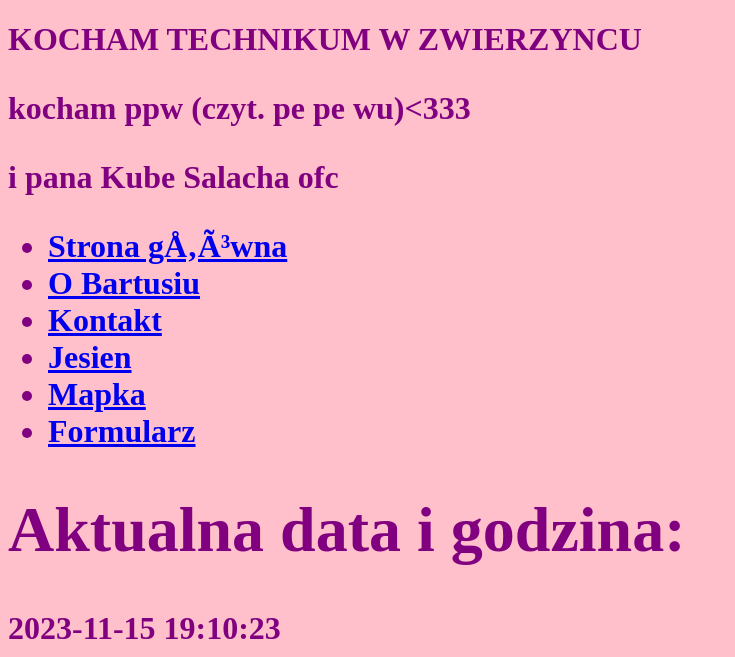
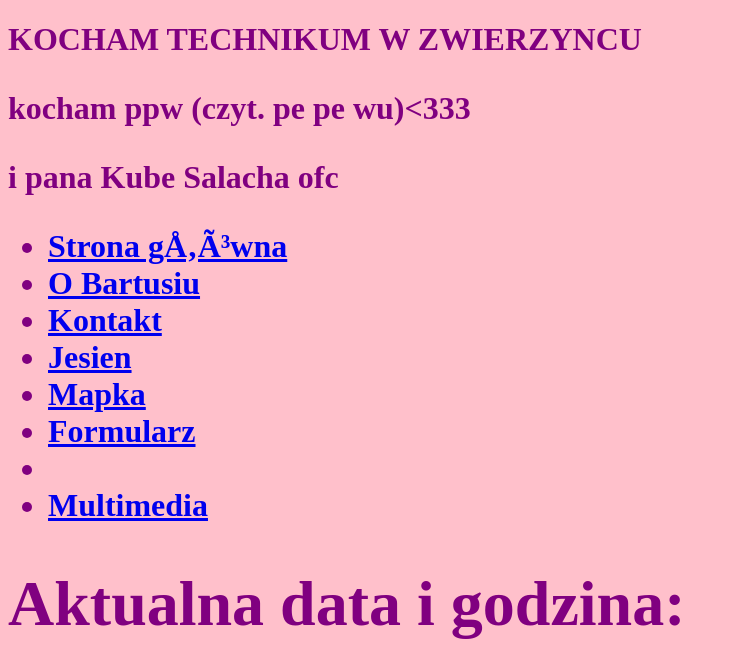
Before and after one commit to bartuslala/temperaturaa, a plain HTML site: page index.html in a window 1280 px wide. Shown: the top 657 px of the page, without its empty margins (0-735 px from the left). Drawn offline with Linux system fonts and the light colour scheme.

Commit message:
index.html

```diff
--- a/index.html
+++ b/index.html
@@ -16,6 +16,7 @@
             <li><a href="jesien.html">Jesien</a></li>
             <li><a href="mapka.html">Mapka</a></li>
             <li><a href="formularz.html">Formularz</a></li>
+             <li><a href="multi.html"><li>Multimedia</a></li>
         </ul>
     </nav>
     <main>
```
